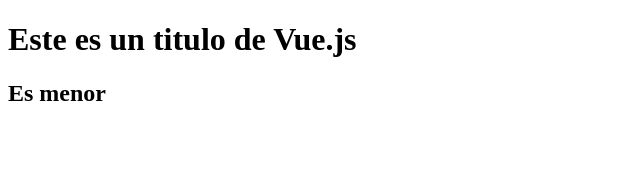
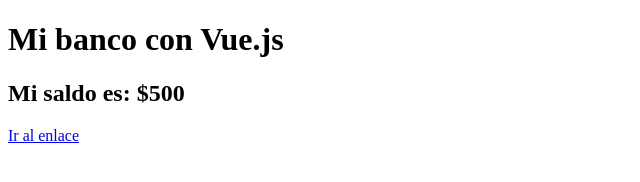
Before and after one commit to mrojasb2000/Vue, a plain HTML site: page index.html in a window 1280 px wide. Shown: the whole page, without its empty margins (0-640 px from the left). Drawn offline with nearby package versions, Linux system fonts and the light colour scheme.

Commit message:
Added v-bind:href without {{}}

```diff
--- a/index.html
+++ b/index.html
@@ -10,7 +10,8 @@
 <body>
     <div id="app">
         <h1>{{title}}</h1>
-        <h2>{{ cantidad >= 1000 ? 'Es mayor' : 'Es menor' }}</h2>
+        <h2>Mi saldo es: ${{ cantidad }}</h2>
+        <a v-bind:href="enlace">Ir al enlace</a>
     </div>
     <script src="main.js"></script>
     <script>
--- a/main.js
+++ b/main.js
@@ -1,8 +1,9 @@
 const app = Vue.createApp({
     data(){
         return {
-            title: "Este es un titulo de Vue.js",
-            cantidad: 100
+            title: "Mi banco con Vue.js",
+            cantidad: 500,
+            enlace: 'https://youtube.com'
         }
     }
 })
```
